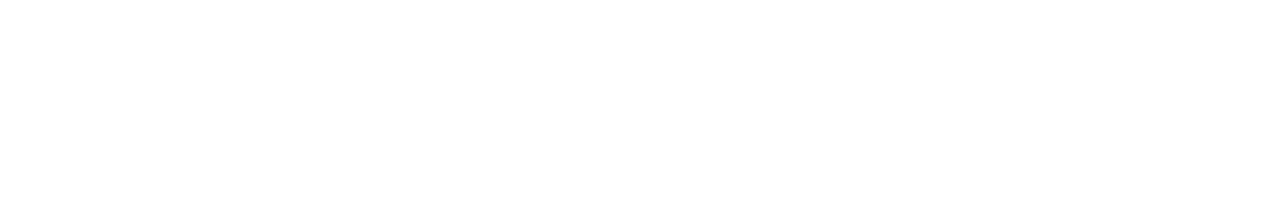
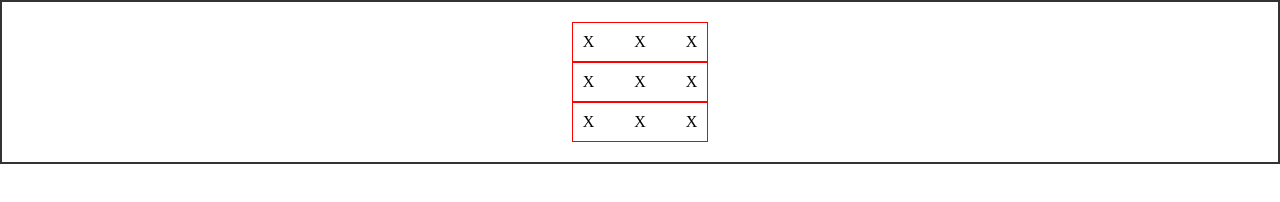
Before and after one commit to Kian2002/odin-tic-tac-toe, a website: page index.html in a window 1280 px wide. Drawn offline with Linux system fonts and the light colour scheme.

Commit message:
HTML & JS setup

```diff
--- a/app.js
+++ b/app.js
@@ -0,0 +1,31 @@
+const GameBoard = (() => {
+  let board = ["X", "", "O", "", "", "X", "", "O", ""];
+
+  const getField = (index) => {
+    return this.board[index];
+  };
+
+  const setField = (index, value) => {
+    this.board[index] = value;
+  };
+
+  return { board, getField, setField };
+})();
+
+const Player = (sign) => {
+  this.sign = sign;
+
+  const getSign = () => {
+    return this.sign;
+  };
+
+  return { getSign };
+};
+
+// eslint-disable-next-line no-unused-vars
+const DisplayController = (() => {
+  //create players
+  //allow them to do stuff
+  //show stuff
+  // return stuff
+})();
--- a/index.html
+++ b/index.html
@@ -10,6 +10,25 @@
 </head>
 
 <body>
+    <main>
+        <table id="game-board">
+            <tr class="board-content">
+                <td id="1">X</td>
+                <td id="2">X</td>
+                <td id="3">X</td>
+            </tr>
+            <tr class="board-content">
+                <td id="4">X</td>
+                <td id="5">X</td>
+                <td id="6">X</td>
+            </tr>
+            <tr class="board-content">
+                <td id="7">X</td>
+                <td id="8">X</td>
+                <td id="9">X</td>
+            </tr>
+        </table>
+    </main>
 
     <script src="app.js"></script>
 </body>
--- a/styles.css
+++ b/styles.css
@@ -2,3 +2,20 @@
     padding: 0;
     margin: 0;
 }
+
+#game-board {
+    display: flex;
+    justify-content: center;
+    align-items: center;
+    border: 2px solid #333;
+    padding: 20px;
+}
+
+.board-content {
+    display: flex;
+    justify-content: center;
+    align-items: center;
+    border: 1px solid red;
+    padding: 10px;
+    gap: 40px;
+}
```
